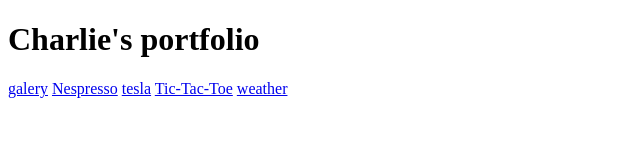
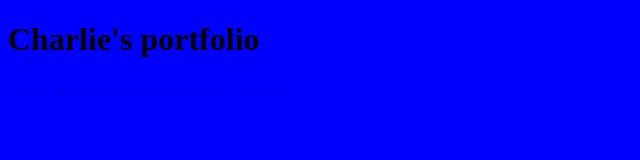
Before and after one commit to Charliemimi/Charliemimi.github.io, a plain HTML site: page index.html in a window 1280 px wide. Shown: the whole page, without its empty margins (0-640 px from the left). Drawn offline with Linux system fonts and the light colour scheme.

Commit message:
background color in blue

```diff
--- a/index.html
+++ b/index.html
@@ -1,5 +1,8 @@
 <!DOCTYPE html>
 <html lang="en">
+    <style>
+        body{background-color: blue;}
+    </style>
 <head>
     <meta charset="UTF-8">
     <meta http-equiv="X-UA-Compatible" content="IE=edge">
```
